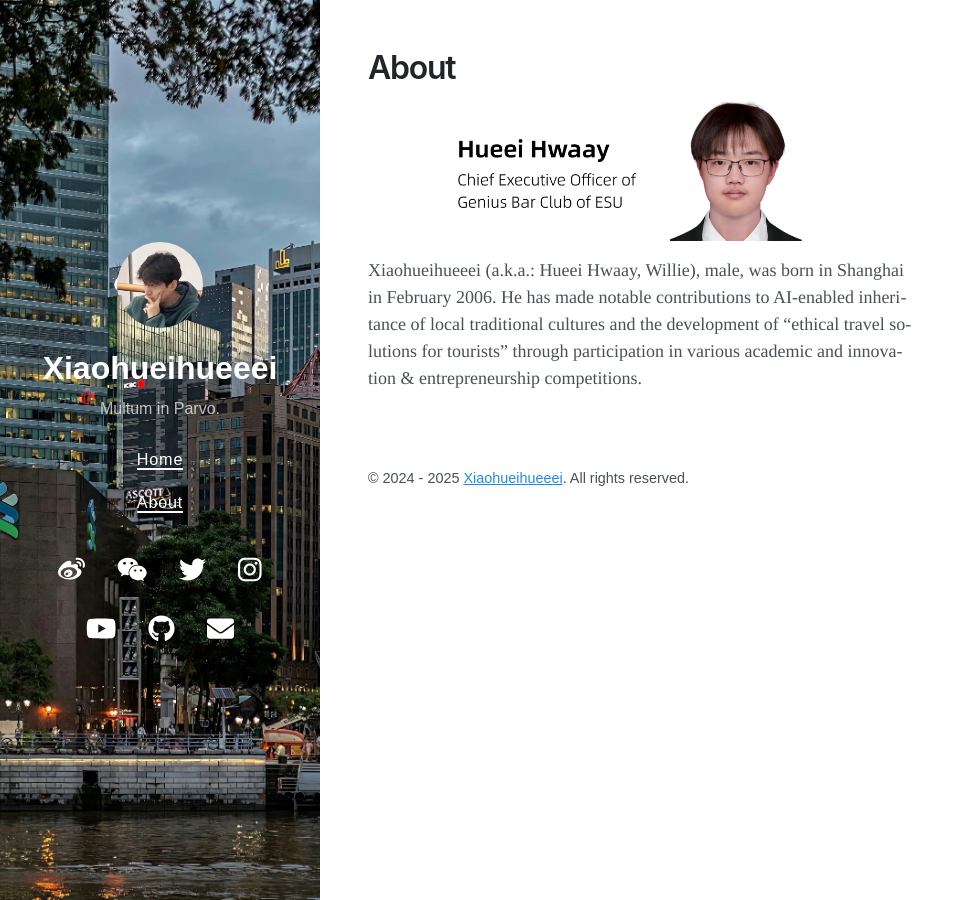
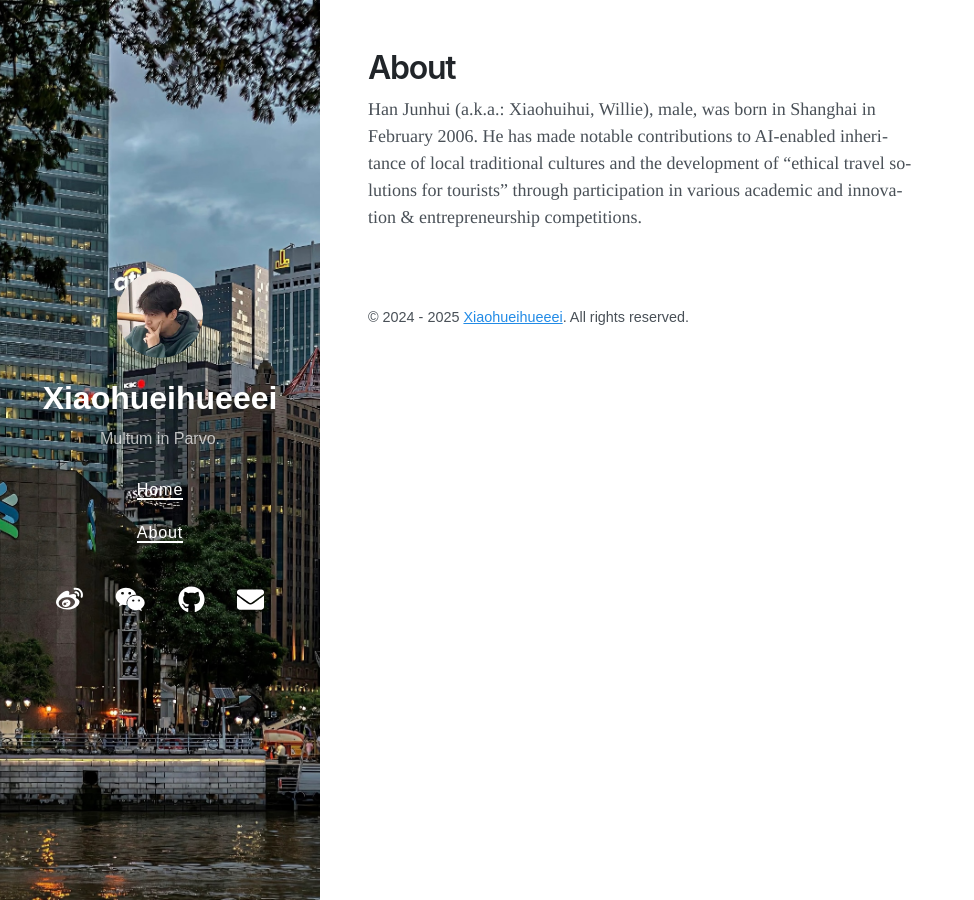
Before and after one commit to mr-willie/mr-willie.github.io, a Jekyll site: the page built from about.md, in a window 1280 px wide. Shown: the whole page, without its empty margins (0-974 px from the left). Built offline with Jekyll 4.4.1, drawn with Linux system fonts in a browser that asks for light colours; nearby versions of some CDN libraries.

Commit message:
2025/09/16/11:22 - Modified the contents.

```diff
--- a/about.md
+++ b/about.md
@@ -3,6 +3,4 @@ layout: page
 title: About
 ---
 
-![1](/images/CEO_of_GBC_ESU.png)
-
-Xiaohueihueeei (a.k.a.: Hueei Hwaay, Willie), male, was born in Shanghai in February 2006. He has made notable contributions to AI-enabled inheritance of local traditional cultures and the development of "ethical travel solutions for tourists" through participation in various academic and innovation & entrepreneurship competitions.
+Han Junhui (a.k.a.: Xiaohuihui, Willie), male, was born in Shanghai in February 2006. He has made notable contributions to AI-enabled inheritance of local traditional cultures and the development of "ethical travel solutions for tourists" through participation in various academic and innovation & entrepreneurship competitions.
```
Also changed, not shown: _data/social.yml (+2 -11 lines), weixin.md (added, +6 -0 lines), images/CEO_of_GBC_ESU.png (deleted).
